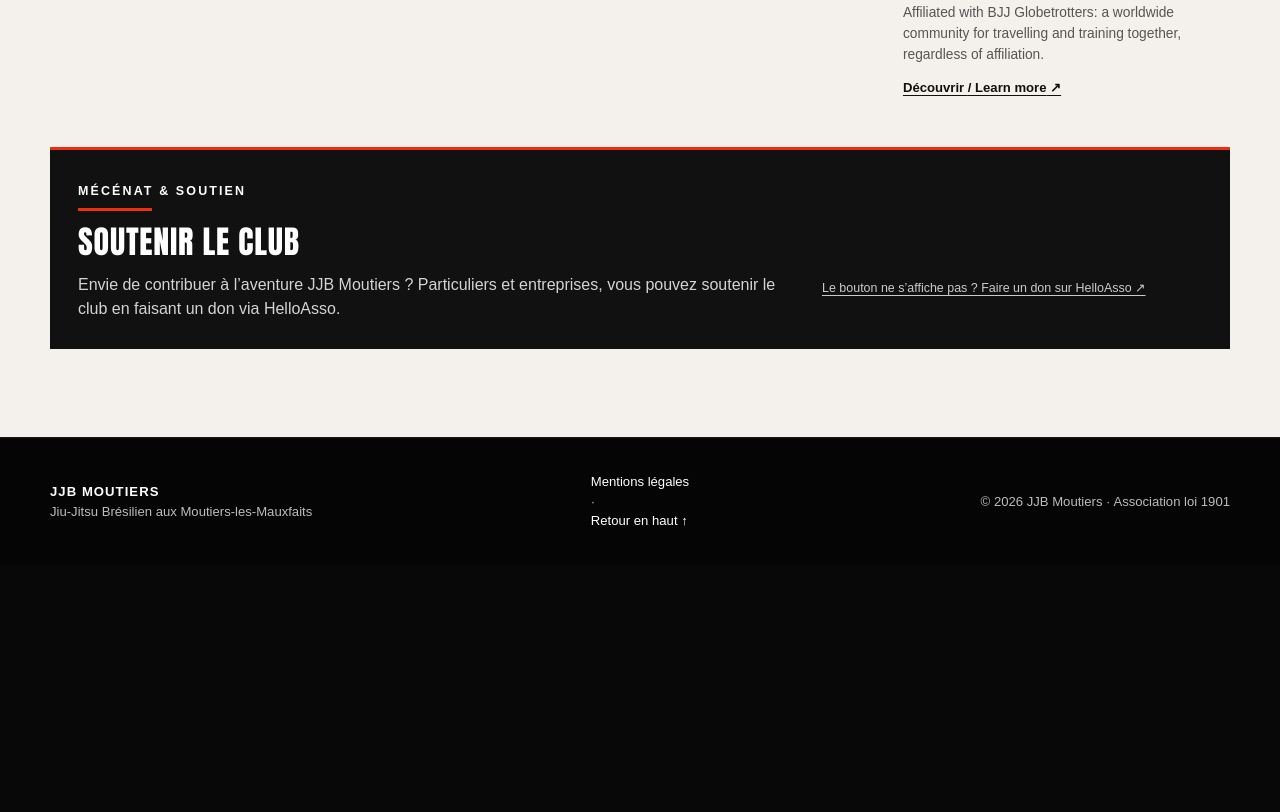
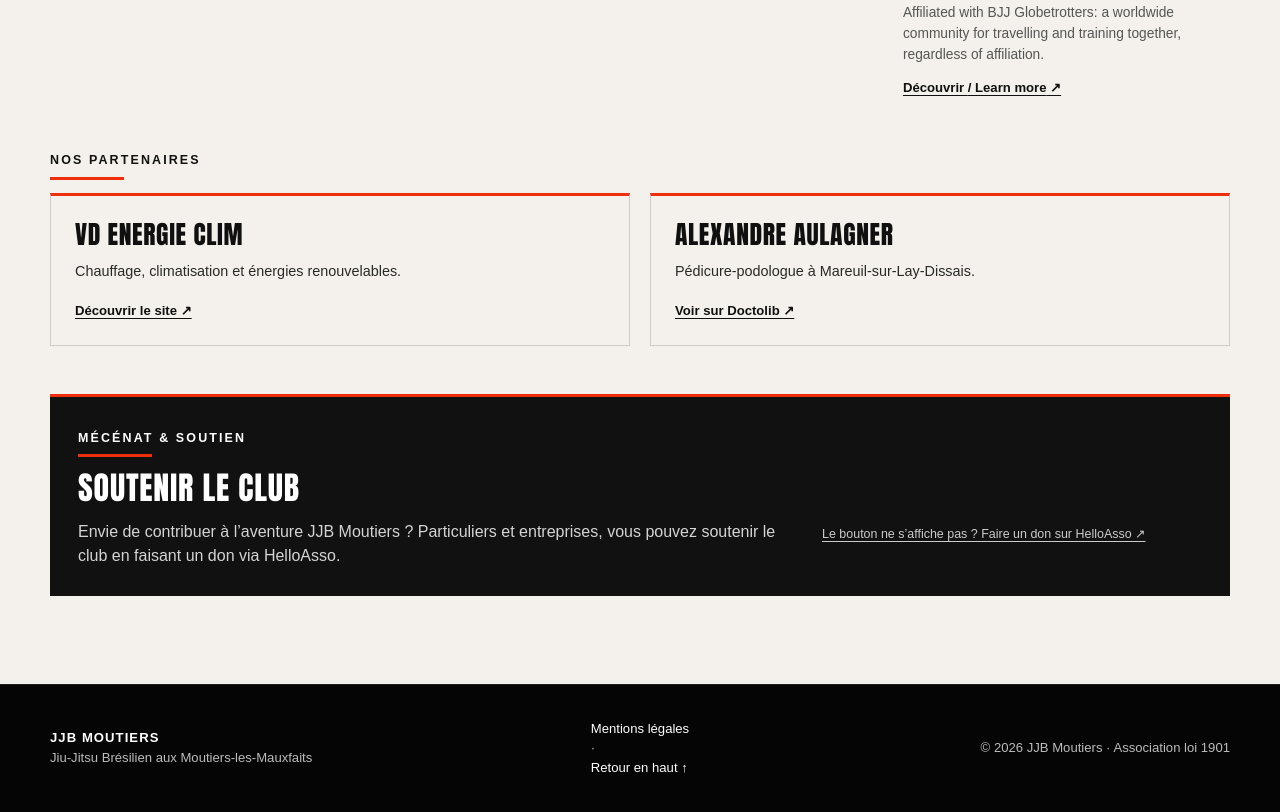
Before and after one commit to JJBMoutiers/jjb-moutiers-site, a plain HTML site: page index.html in a window 1280 px wide. Shown: the part 5821-6633 px from the top of the page. Before the commit the page ends 6386 px from the top, so only its background shows below. Drawn offline with Linux system fonts and the light colour scheme; grey boxes are pictures that could not be loaded.

Commit message:
Add VD Energie Clim and Alexandre Aulagner as club partners

```diff
--- a/index.html
+++ b/index.html
@@ -297,6 +297,21 @@
           </div>
         </div>
       </div>
+      <section id="partenaires" class="shell club-partners" aria-labelledby="partners-title">
+        <h2 id="partners-title" class="section-tag">NOS PARTENAIRES</h2>
+        <div class="club-partners-grid">
+          <a class="club-partner" href="https://vd-energieclim.fr/" target="_blank" rel="noopener">
+            <h3>VD Energie Clim</h3>
+            <p>Chauffage, climatisation et énergies renouvelables.</p>
+            <span>Découvrir le site ↗</span>
+          </a>
+          <a class="club-partner" href="https://www.doctolib.fr/pedicure-podologue/mareuil-sur-lay-dissais/alexandre-aulagner" target="_blank" rel="noopener">
+            <h3>Alexandre Aulagner</h3>
+            <p>Pédicure-podologue à Mareuil-sur-Lay-Dissais.</p>
+            <span>Voir sur Doctolib ↗</span>
+          </a>
+        </div>
+      </section>
       <section id="soutien" class="shell support-card" aria-labelledby="support-title">
         <div class="support-copy">
           <p class="section-tag">MÉCÉNAT & SOUTIEN</p>
--- a/styles.css
+++ b/styles.css
@@ -172,6 +172,17 @@ h1,h2,h3,p{margin-top:0}
 .globetrotters-link{font-size:.82rem;font-weight:700;text-decoration:underline;text-underline-offset:3px}
 .globetrotters-link:hover{color:var(--accent)}
 
+/* Partenaires du club */
+.club-partners{margin-top:48px}
+.club-partners-grid{display:grid;grid-template-columns:repeat(2,minmax(0,1fr));gap:20px}
+.club-partner{display:flex;flex-direction:column;align-items:flex-start;padding:24px;border:1px solid rgba(0,0,0,.15);border-top:3px solid var(--accent)}
+.club-partner h3{font-family:Impact,Haettenschweiler,'Arial Narrow Bold',sans-serif;font-size:1.6rem;text-transform:uppercase;letter-spacing:.025em;line-height:1.15;margin-bottom:12px}
+.club-partner p{color:#292929;font-size:.9rem;margin-bottom:18px}
+.club-partner>span{margin-top:auto;font-size:.82rem;font-weight:700;text-decoration:underline;text-underline-offset:3px}
+.club-partner:hover,.club-partner:focus-visible{background:#fff}
+.club-partner:hover>span,.club-partner:focus-visible>span{color:var(--accent)}
+@media (max-width:680px){.club-partners{margin-top:42px}.club-partners-grid{grid-template-columns:minmax(0,1fr)}}
+
 /* Carte de soutien : reprend les couleurs et les widgets du site. */
 .support-card{display:grid;grid-template-columns:minmax(0,1fr) minmax(0,380px);align-items:center;gap:40px;margin-top:48px;padding:28px;background:var(--ink-2);color:var(--white);border-top:3px solid var(--accent)}
 .support-card .section-tag{color:var(--white)}
```
